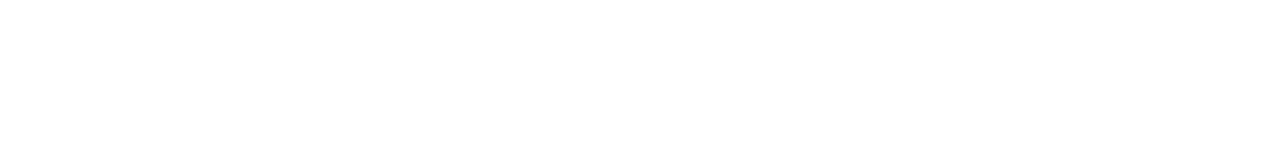
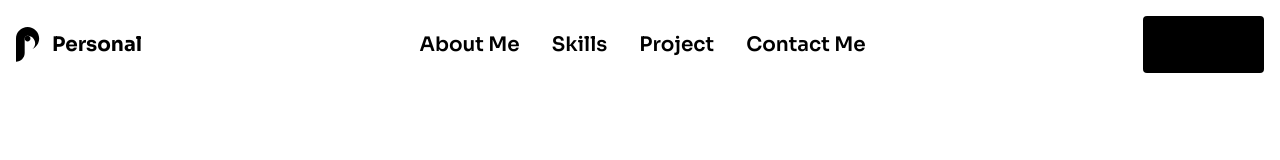
Before and after one commit to jusamon/mobile_first, a plain HTML site: page index.html in a window 1280 px wide. Drawn offline with Linux system fonts and the light colour scheme.

Commit message:
actualización clase 4 de platzi

```diff
--- a/css/global.css
+++ b/css/global.css
@@ -3,5 +3,53 @@ body {
 }
 
 .header {
-    color: var(--error-500);
+    display: flex;
+    justify-content: space-between;
+    align-items: center;
+    padding: var(--spacing-16);
+
 }
+
+.header__brand {
+    display: flex;
+    align-items: center;
+    gap: var(--spacing-12);
+}
+
+.header__title {
+    font-size: 20px;
+    font-weight: 700;
+    color: var(--primary-black);
+}
+
+.header__nav,
+.header__cta {
+    display: none;
+}
+
+@media (min-width: 1024px) {
+    .header__nav,
+    .header__cta {
+        display: block;
+    }
+}
+
+.header__toggle {
+    display: none;
+}
+
+.header__nav ul {
+    display: flex;
+    align-items: center;
+    gap: var(--spacing-32);
+    font-size: 20px;
+    font-weight: 600;
+}
+
+.header__cta {
+    font-size: 20px;
+    background-color: var(--primary-black);
+    color: var(--primary-white);
+    padding: var(--spacing-16) var(--spacing-20);
+    border-radius: 4px;
+}
--- a/css/variables.css
+++ b/css/variables.css
@@ -13,4 +13,16 @@
 
     /* Error */
     --error-500: #ef4444;
+
+    /* Spacing */
+    --spacing-4: 4px;
+    --spacing-8: 8px;
+    --spacing-12: 12px;
+    --spacing-16: 16px;
+    --spacing-20: 20px;
+    --spacing-24: 24px;
+    --spacing-28: 28px;
+    --spacing-32: 32px;
+    --spacing-36: 36px;
+    --spacing-40: 40px;
 }
--- a/index.html
+++ b/index.html
@@ -12,6 +12,25 @@
     <link rel="stylesheet" href="css/global.css">
 </head>
 <body>
-    <header class="header"></header>
+    <header class="header">
+        <div class="header__brand">
+            <img class="header__logo" src="assets/logo.svg" alt="Flora Sheen Porfolio" />
+            <span class="header__title">Personal</span>
+        </div>
+        <button aria-label="Toggle Menu" class="header__toggle">
+                <img src="assets/toggle.svg" alt="Hamburguer Menu">
+        </button>
+
+        <nav class="header__nav">
+            <ul>
+                <li><a href="#about">About Me</a></li>
+                <li><a href="#skills">Skills</a></li>
+                <li><a href="#projects">Project</a></li>
+                <li><a href="#contact">Contact Me</a></li>
+            </ul>
+        </nav>
+
+        <button class="header__cta" aria-label="Download resume">Resume</button>
+    </header>
 </body>
 </html>
```
